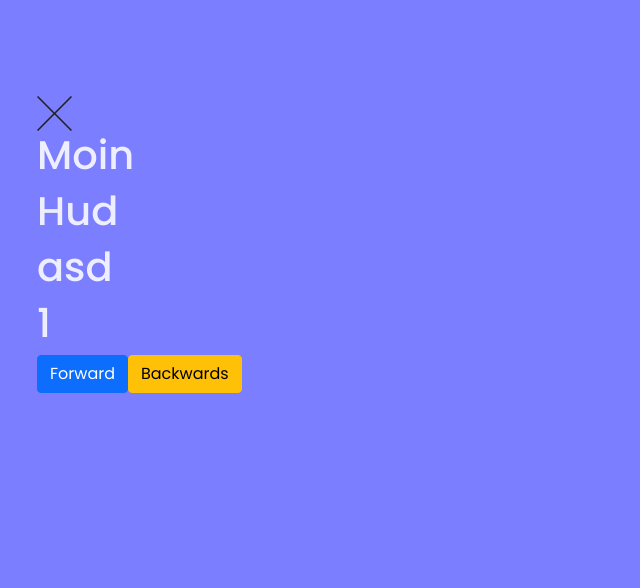
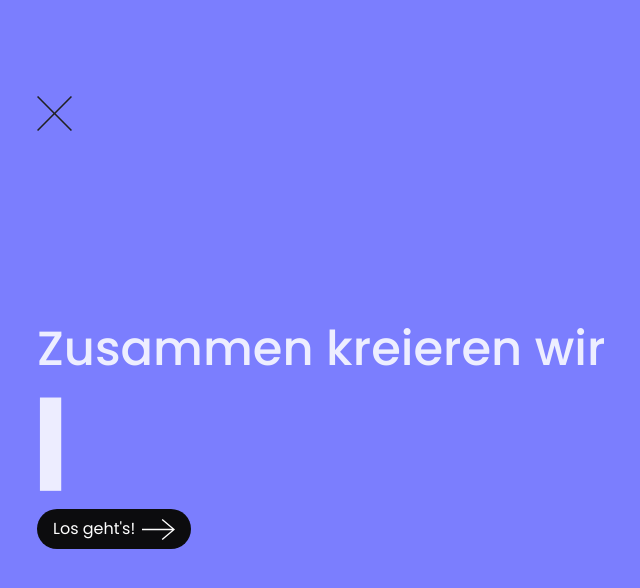
Before and after one commit to Sumis34/Home-Page, a React (Create React App) app: page /contact-form in a window 1280 px wide. Shown: the top 588 px of the page, without its empty margins (59-699 px from the left). Built offline with nearby package versions, Linux system fonts and the light colour scheme.

Commit message:
typewrite effect and first form inputs

```diff
--- a/package.json
+++ b/package.json
@@ -19,6 +19,7 @@
         "react-router-hash-link": "^2.4.3",
         "react-scripts": "4.0.3",
         "styled-components": "^5.3.1",
+        "typewriter-effect": "^2.18.2",
         "web-vitals": "^1.1.2"
     },
     "scripts": {
--- a/src/pages/ContactForm/ContactForm.js
+++ b/src/pages/ContactForm/ContactForm.js
@@ -2,57 +2,68 @@ import React, { useState, useEffect } from 'react'
 import './ContactForm.scss'
 import { useHistory } from 'react-router-dom'
 import x from '../../assets/icons/x-mark-thin.svg'
+import arrow from '../../assets/icons/thin-arrow.svg'
 import Fade from 'react-reveal/Fade'
+import Typewriter from 'typewriter-effect'
 
 
 export function FormFields(props) {
     const [state, setState] = useState(0);
+
     useEffect(() => {
         if (state > 3 || state < 0)
             setState(0);
-    })
+    }, [state])
 
     switch (state) {
         case 1:
             return (
                 <div>
-                    <h1>2</h1>
-                    <FormButton onClick={() => setState(state + 1)} type="btn btn-primary" label="Forward" />
-                    <FormButton onClick={() => setState(state - 1)} type="btn btn-warning" label="Backwards" />
+                    <h1 className="from-subtitle">Wie heisst du?</h1>
+                    <FormButton onClick={() => setState(state - 1)} type="form-btn backwards" icon={arrow}/>
+                    <FormButton onClick={() => setState(state + 1)} type="form-btn" icon={arrow}/>
                 </div>
             )
         case 2:
             return (
                 <div>
                     <h1>3</h1>
-                    <FormButton onClick={() => setState(state + 1)} type="btn btn-primary" label="Forward" />
-                    <FormButton onClick={() => setState(state - 1)} type="btn btn-warning" label="Backwards" />
+                    <FormButton onClick={() => setState(state - 1)} type="form-btn" icon={arrow}/>
+                    <FormButton onClick={() => setState(state + 1)} type="form-btn" icon={arrow}/>
                 </div>
             )
         case 3:
             return (
                 <div>
                     <h1>4</h1>
-                    <FormButton onClick={() => setState(state + 1)} type="btn btn-primary" label="Forward" />
-                    <FormButton onClick={() => setState(state - 1)} type="btn btn-warning" label="Backwards" />
+                    <FormButton onClick={() => setState(state - 1)} type="form-btn" icon={arrow}/>
+                    <FormButton onClick={() => setState(state + 1)} type="form-btn" icon={arrow}/>
                 </div>
             )
         default:
             return (
                 <div>
-                    <h1>1</h1>
-                    <FormButton onClick={() => setState(state + 1)} type="btn btn-primary" label="Forward" />
-                    <FormButton onClick={() => setState(state - 1)} type="btn btn-warning" label="Backwards" />
+                    <h2 className="form-topic">Zusammen kreieren wir</h2>
+                    <h1 className="from-title">
+                        <Typewriter options={{
+                            strings: ['Ihr Imagefilm', 'Dein Hobbyfilm', 'Ihr Werbespot', 'Ihr Wunsch!'],
+                            autoStart: true,
+                            loop: true,
+                            pauseFor: 2000
+                        }} />
+                    </h1>
+                    <FormButton onClick={() => setState(state + 1)} type="form-btn" label="Los geht's!" icon={arrow} />
                 </div>
             )
     }
 
 }
 
-export function FormButton(props) {
+function FormButton(props) {
     return (
         <button className={props.type} onClick={props.onClick}>
             {props.label}
+            <img src={props.icon} alt="icon" className="icon" />
         </button>
     )
 }
@@ -70,10 +81,9 @@ export default function ContactForm() {
         <Fade bottom cascade>
             <div className="contact-menu" >
                 <img src={x} alt="x" id="close-contact-menu" onClick={() => closeMenu()} />
-                <h1>Moin</h1>
-                <h1>Hud</h1>
-                <h1>asd</h1>
-                <FormFields />
+                <div className="form-content">
+                    <FormFields />
+                </div>
             </div>
         </Fade>
     )
--- a/src/pages/ContactForm/ContactForm.scss
+++ b/src/pages/ContactForm/ContactForm.scss
@@ -5,3 +5,42 @@
     width: 100vw;
     padding: $main-margin;
 }
+
+.form-content {
+    display: flex;
+    align-items: center;
+    height: 100%;
+}
+
+.from-title {
+    font-weight: 900;
+    font-size: 6em;
+}
+
+.form-topic {
+    font-size: 3em;
+}
+
+.form-subtitle {
+    opacity: .3;
+    font-size: 3em;
+}
+
+.form-btn {
+    background-color: $bg-dark-grey;
+    border-style: none;
+    border-radius: $border-main;
+    padding: .5em 1em;
+    transition: .3s;
+    .icon {
+        padding-left: .4em;
+        height: 1.3em;
+    }
+    &:hover {
+        background-color: rgb(36, 36, 36);
+    }
+}
+
+.form-btn.backwards .icon {
+    transform: rotateX(180deg);
+}
```
Also changed, not shown: src/assets/icons/thin-arrow.svg (added), 1 other file (tests, documents, lock files or other folders).
